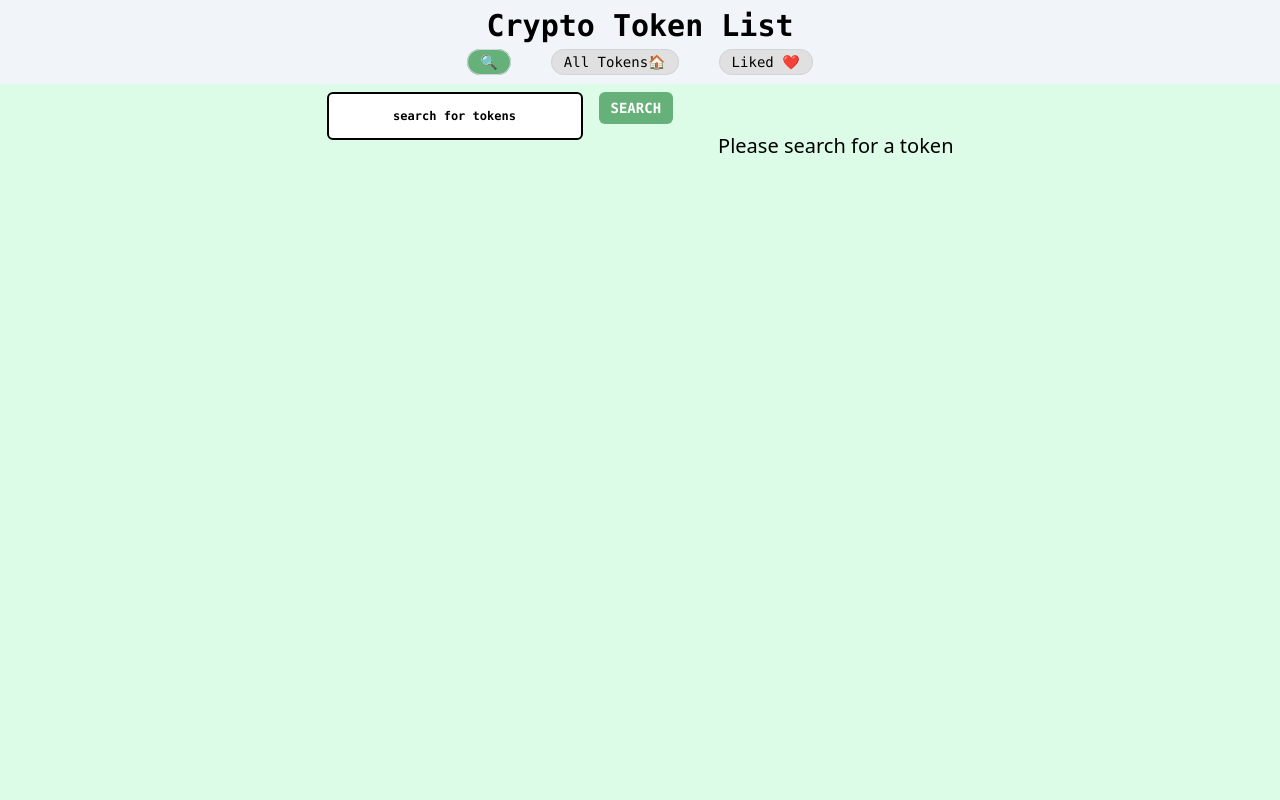
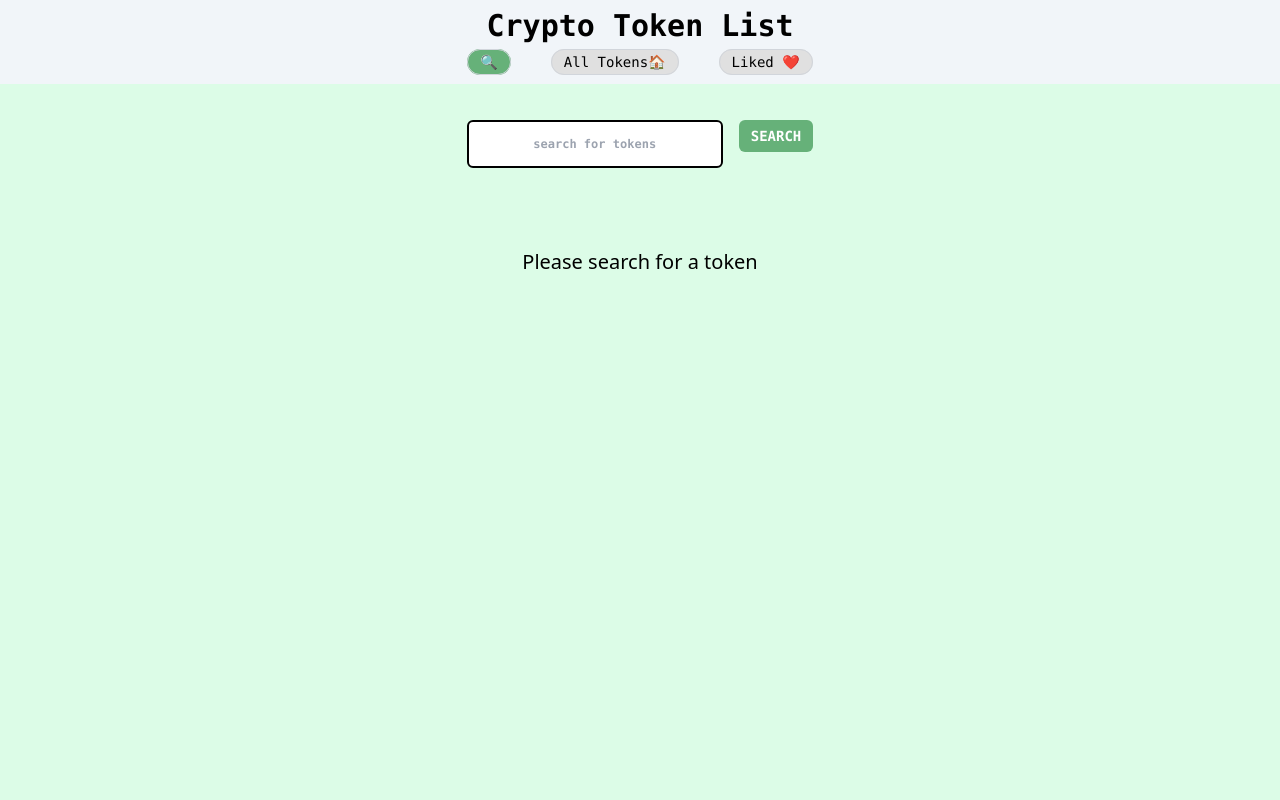
Before and after one commit to moyela/norebase, a React (Vite) app: page /search in a window 1280 px wide. Shown: the top 800 px of the page. Built offline with nearby package versions, Linux system fonts and the light colour scheme.

Commit message:
Update searched_tokens_table.tsx

```diff
--- a/src/routes/searched_tokens_table.tsx
+++ b/src/routes/searched_tokens_table.tsx
@@ -25,9 +25,9 @@ export default function LikedTokens() {
 
     if (searching == false) {
       return (
-        <div className="flex flex-row justify-around">
-          <SearchBar/>
-          <h1 className="text-xl pt-10 min-h-screen">Please search for a token</h1>
+        <div className="flex flex-col justify-around">
+          <div className="mx-auto mt-7"><SearchBar/></div>
+          <h1 className="text-xl pt-20 min-h-screen mx-auto">Please search for a token</h1>
         </div>
       )}
     else {
@@ -106,7 +106,7 @@ export default function LikedTokens() {
   }
 
 export function SearchBar () {
-  const [tokenSearchQuery, setTokenSearchQuery] = useState('search for tokens')
+  const [tokenSearchQuery, setTokenSearchQuery] = useState('')
   const [searchQueryOutcome, setSearchQueryOutcome] = useState<any>([])
   const [searching, setSearching] = useState(false)
 
@@ -153,7 +153,12 @@ export function SearchBar () {
   return (
     <div className="font-bold font-mono text-sm">
       <div className="flex flex-row gap-4 mx-auto">
-        <input type="textarea" className="text-xs w-64 h-12 text-center border-2 border-black rounded-md" value={tokenSearchQuery} onChange={(e) => changeTokenSearchQuery(e)} />
+        <input
+        type="textarea"
+        className="text-xs w-64 h-12 text-center border-2 border-black rounded-md"
+        placeholder="search for tokens"
+        value={tokenSearchQuery}
+        onChange={(e) => changeTokenSearchQuery(e)} />
         <button
         className="font-bold px-3 py-1 hover:bg-black rounded-md bg-[#66b179] max-h-8 text-white"
         onClick={() => handleSearch()}>
```
